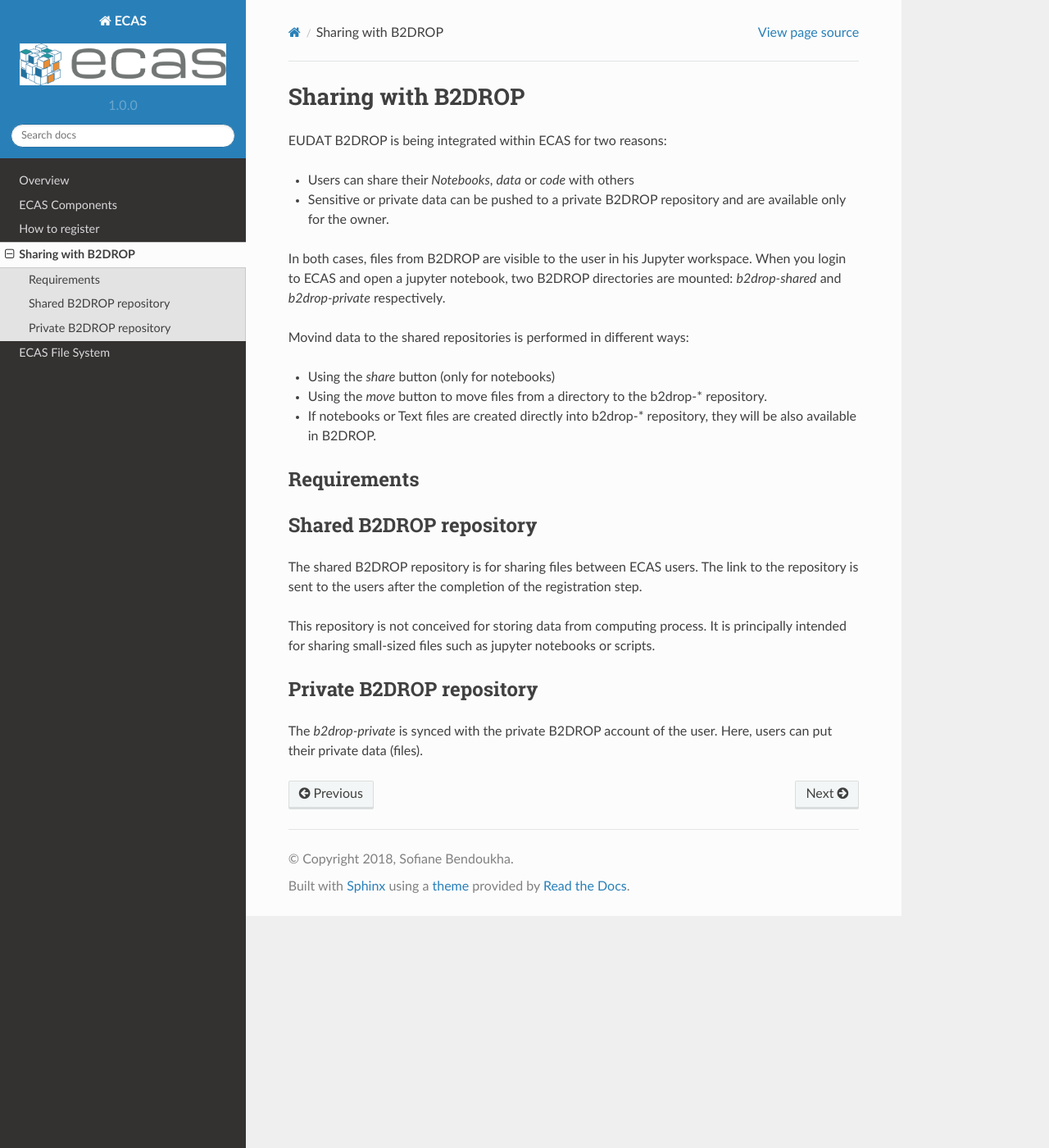
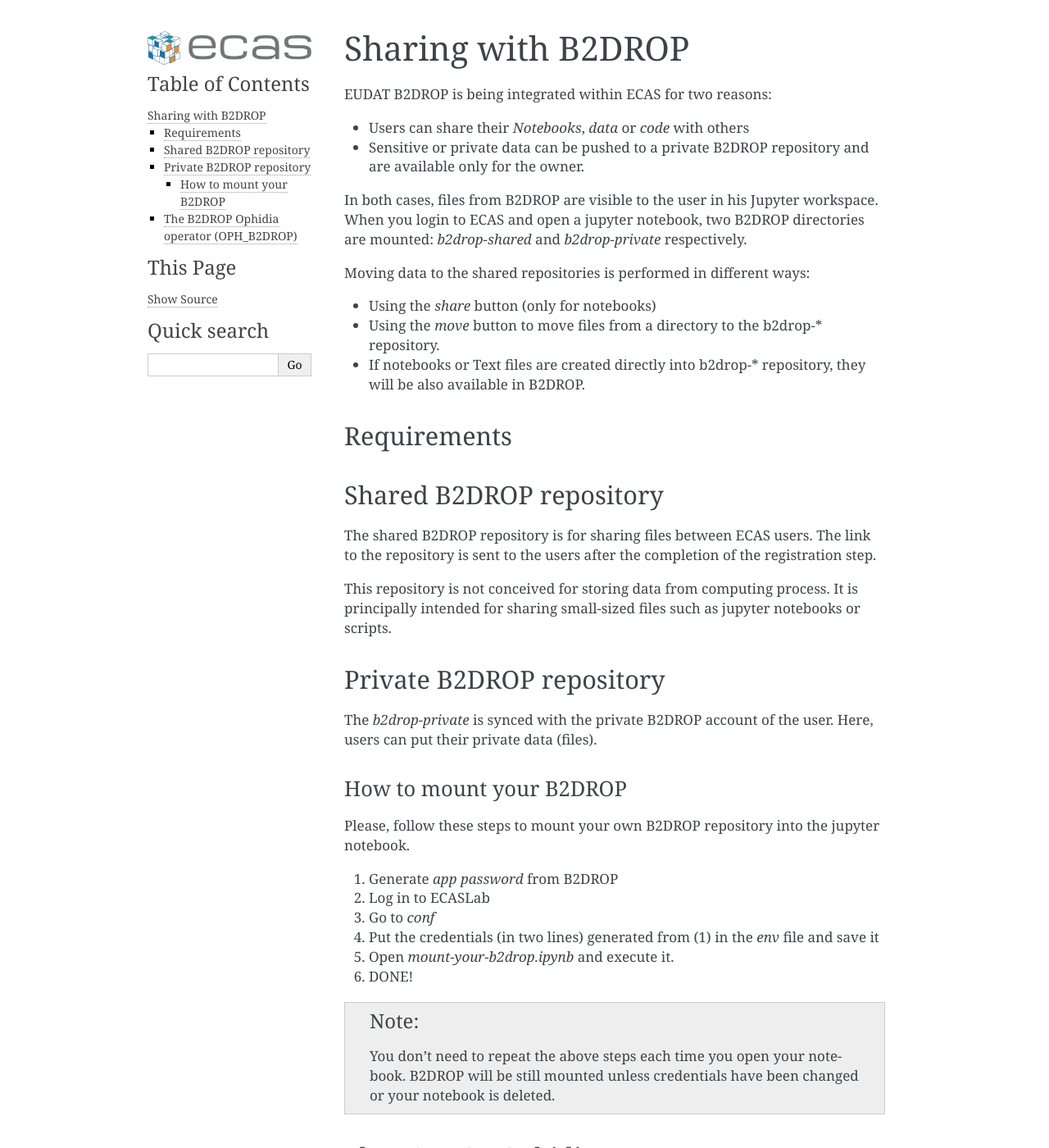
Before and after one commit to statiksof/ee-docs, a Sphinx documentation site: the page built from source/b2drop.rst, in a window 1280 px wide and 1400 px high. Shown: the whole window at 82% size. Built offline with Sphinx 7.4.7, drawn with Linux system fonts in a browser that asks for light colours; some of the changed text lies outside the part shown.

Commit message:
- Add travis CI - Update B2DROP

```diff
--- a/source/b2drop.rst
+++ b/source/b2drop.rst
@@ -13,7 +13,7 @@
 In both cases, files from B2DROP are visible to the user in his Jupyter workspace.
 When you login to ECAS and open a jupyter notebook, two B2DROP directories are mounted: *b2drop-shared* and *b2drop-private* respectively.
 
-Movind data to the shared repositories is performed in different ways:
+Moving data to the shared repositories is performed in different ways:
 
 * Using the *share* button (only for notebooks)
 * Using the *move* button to move files from a directory to the b2drop-* repository.
@@ -44,3 +44,23 @@
 
 The *b2drop-private* is synced with the private B2DROP account of the user.
 Here, users can put their private data (files).
+
+How to mount your B2DROP
+~~~~~~~~~~~~~~~~~~~~~~~~
+
+Please, follow these steps to mount your own B2DROP repository into the jupyter notebook.
+
+1. Generate *app password* from B2DROP
+2. Log in to ECASLab
+3. Go to *conf*
+4. Put the credentials (in two lines) generated from (1) in the *env* file and save it
+5. Open *mount-your-b2drop.ipynb* and execute it.
+6. DONE!
+
+.. Note:: You don't need to repeat the above steps each time you open your notebook. B2DROP will be still mounted unless credentials have been changed or your notebook is deleted.
+
+The B2DROP Ophidia operator (OPH_B2DROP)
+----------------------------------------
+
+It uploads a file onto a B2DROP remote folder. Note that in order to be able to use the operator, a netrc file with the credentials to B2DROP is required.
+For more information about this operator, please visit this `link <http://ophidia.cmcc.it/documentation/users/operators/OPH_B2DROP.html?highlight=b2drop>`_
--- a/source/conf.py
+++ b/source/conf.py
@@ -55,7 +55,7 @@
 master_doc = 'index'
 
 # General information about the project.
-project = 'ECAS'
+project = ''
 copyright = '2018, Sofiane Bendoukha'
 author = 'Sofiane Bendoukha'
 
@@ -117,7 +117,7 @@
 
 # The theme to use for HTML and HTML Help pages.  See the documentation for
 # a list of builtin themes.
-html_theme = 'sphinx_rtd_theme'
+html_theme = 'alabaster'
 
 # Theme options are theme-specific and customize the look and feel of a theme
 # further.  For a list of options available for each theme, see the
@@ -276,7 +276,7 @@
 #  dir menu entry, description, category)
 texinfo_documents = [
     (master_doc, 'ECAS', 'ECAS Documentation',
-     author, 'ECAS', 'One line description of project.',
+     author, '', 'One line description of project.',
      'Miscellaneous'),
 ]
 
--- a/source/registration.rst
+++ b/source/registration.rst
@@ -5,8 +5,8 @@
 
 .. _registration::
 
-How to register
-===============
+How to register/Log in
+======================
 
 There are two ways to register/log in to ECAS. The current release of ECAS allows authentication/authorization using LDAP.
 For this, an account at DKRZ is required.
```
Also changed, not shown: source/about.rst (+13 -0 lines), .travis.yml (added).
